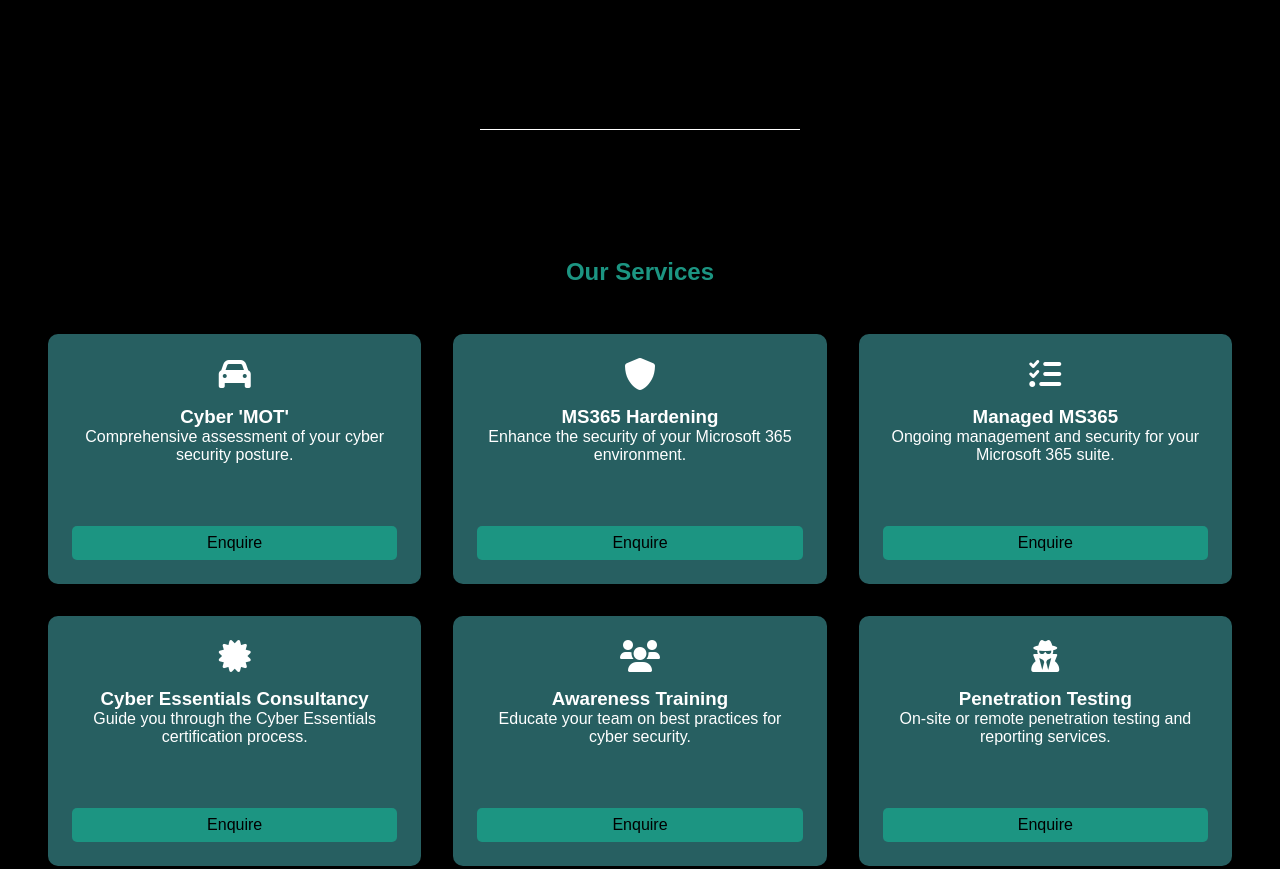
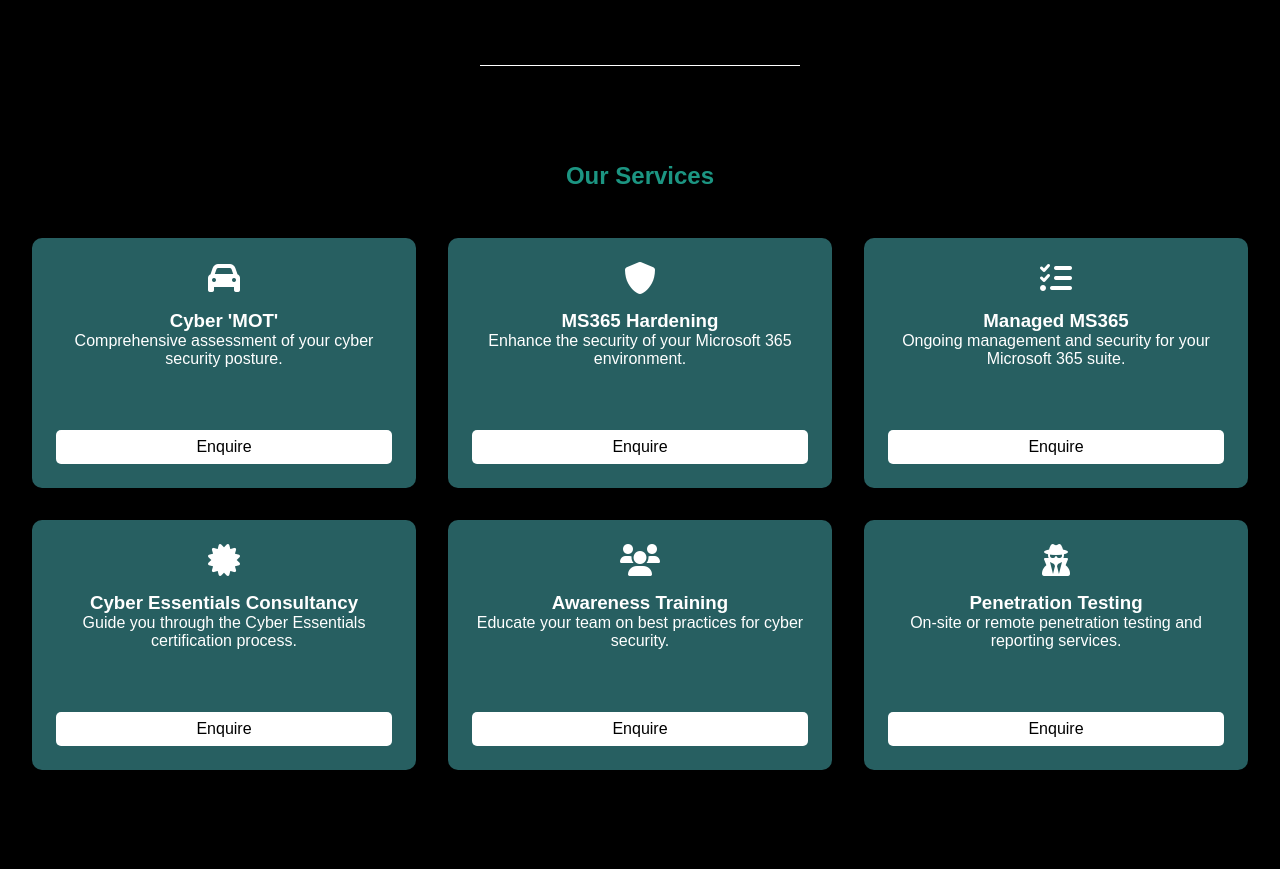
Before and after one commit to jamesrobtaylor/jamesrobtaylor.github.io, a plain HTML site: page v28.html in a window 1280 px wide. Shown: the part 1660-2529 px from the top of the page. Drawn offline with nearby package versions, Linux system fonts and the light colour scheme.

Commit message:
Update v28.html

```diff
--- a/v28.html
+++ b/v28.html
@@ -130,7 +130,7 @@
         }
 
         .section {
-            padding: 4rem 2rem;
+            padding: 2rem 1rem;
         }
 
         .section h2 {
@@ -169,7 +169,7 @@
         }
 
         .enquire-btn {
-            background-color: var(--light-green);
+            background-color: var(--white);
             color: var(--black);
             padding: 0.5rem 1rem;
             border: none;
```
